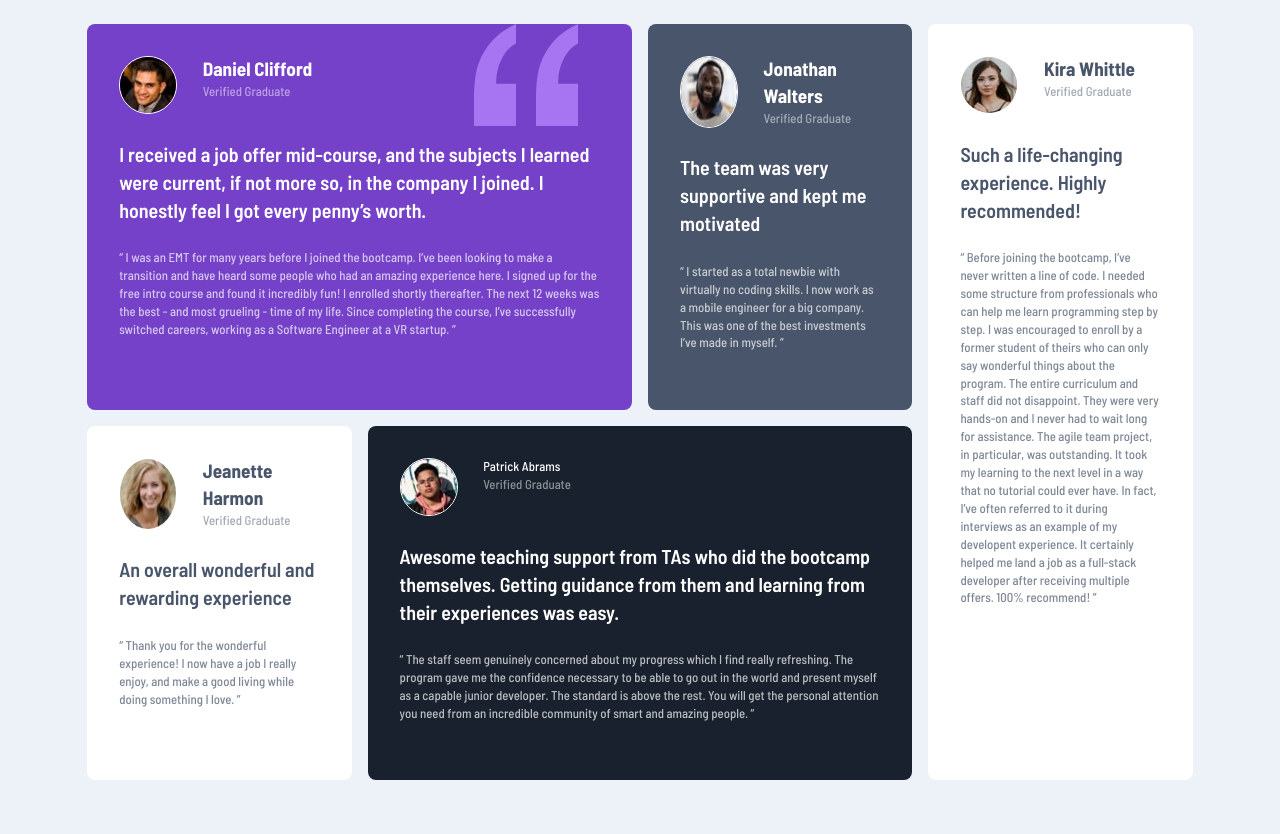
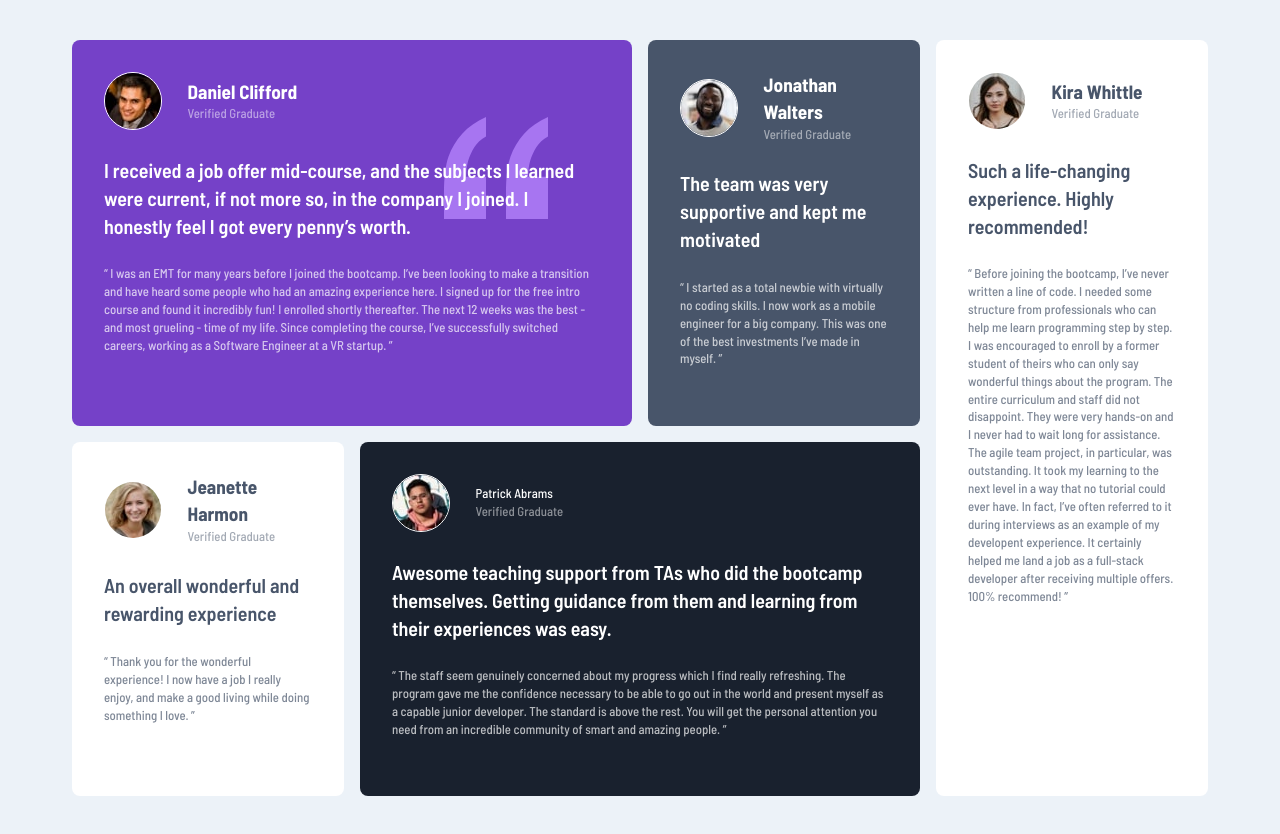
Before and after one commit to Islandstone89/testimonials-grid, a plain HTML site: page index.html in a window 1280 px wide. Before the commit the page ends 804 px from the top, so only its background shows below. Drawn offline with Linux system fonts and the light colour scheme.

Commit message:
Updated solution
Added isolation: isolate and z-index: -1 on quotation marks. Changed width in % for max-width. Changed media query from px to rem, as well adjusting the target size.

```diff
--- a/index.html
+++ b/index.html
@@ -15,8 +15,8 @@
 
 <main class="grid-container">
 
-  <section class="testimonial testimonial-1 bg-violet relative">
-    <img src="images/bg-pattern-quotation.svg" alt="quotation marks" class="quotation-marks">
+  <section class="testimonial testimonial-1 bg-violet">
+    <img src="images/bg-pattern-quotation.svg" alt="" class="quotation-marks">
     <div class="testimonial__author">
       <img src="images/image-daniel.jpg" alt="Daniel Clifford" class="testimonial__image">
       <hgroup>
--- a/style.css
+++ b/style.css
@@ -46,6 +46,8 @@ body {
     font-family: var(--ff-barlow-semi);
     font-size: var(--fs-regular);
     line-height: 1.4;
+    display: grid;
+    place-content: center;
 }
 
 
@@ -75,27 +77,27 @@ body {
     color: var(--clr-dark-grey);
 }
 
-.relative {
-    position: relative;
-}
-
 /* General Styling */
 
 .grid-container {
     display: grid;
+    grid-template-columns: 1fr;
+    grid-template-rows: auto;
     grid-gap: 1rem;
-    padding: 1rem;
-    width: 90%;
-    margin: 0 auto;
+    padding: 2rem;
+    max-width: 35rem;
 }
 
-@media(min-width: 900px) {
+@media(min-width: 55rem) {
     .grid-container {
-        grid-template: repeat(2, auto) / repeat(4, 1fr);
+        grid-template-columns: repeat(4, 1fr);
+        grid-template-rows: repeat (2, auto);
+        max-width: 75rem;
 }
 
     .testimonial-1 {
-        grid-area: span 1 / span 2;
+        grid-column: 1 / 3;
+        grid-row: 1 / 2;
     }
 
     .testimonial-4 {
@@ -103,9 +105,8 @@ body {
     }
 
     .testimonial-5 {
-        grid-row-start: 1;
-        grid-row-end: 3;
-        grid-column-start: 4;
+        grid-row: 1 / 3;
+        grid-column: 4 / 5;
     }
 }
 
@@ -121,12 +122,25 @@ body {
 
 .testimonial__author {
     display: flex;
+    align-items: center;
     gap: 1.6rem;
 }
 
 .testimonial__image {
     border: 1px solid var(--clr-white);
     border-radius: 50%;
+}
+
+.testimonial-1 {
+    position: relative;
+    isolation: isolate;
+}
+
+.quotation-marks {
+    position: absolute;
+    top: 20%;
+    right: 15%;
+    z-index: -1;
 }
 
 .highlight {
@@ -142,9 +156,3 @@ body {
 .review-text {
     opacity: .7;
 }
-
-.quotation-marks {
-    position: absolute;
-    top: 0;
-    right: 10%;
-}
```
